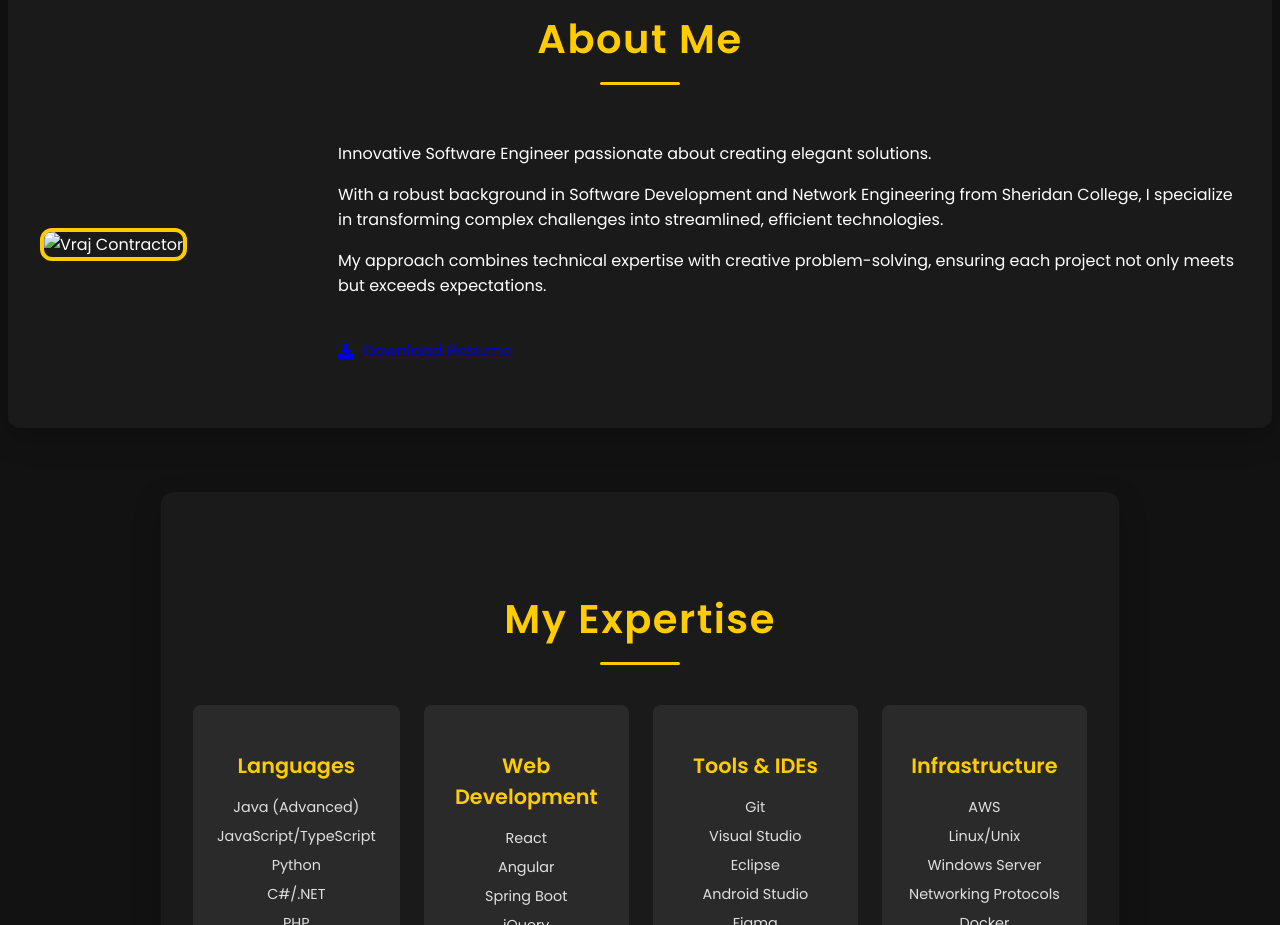
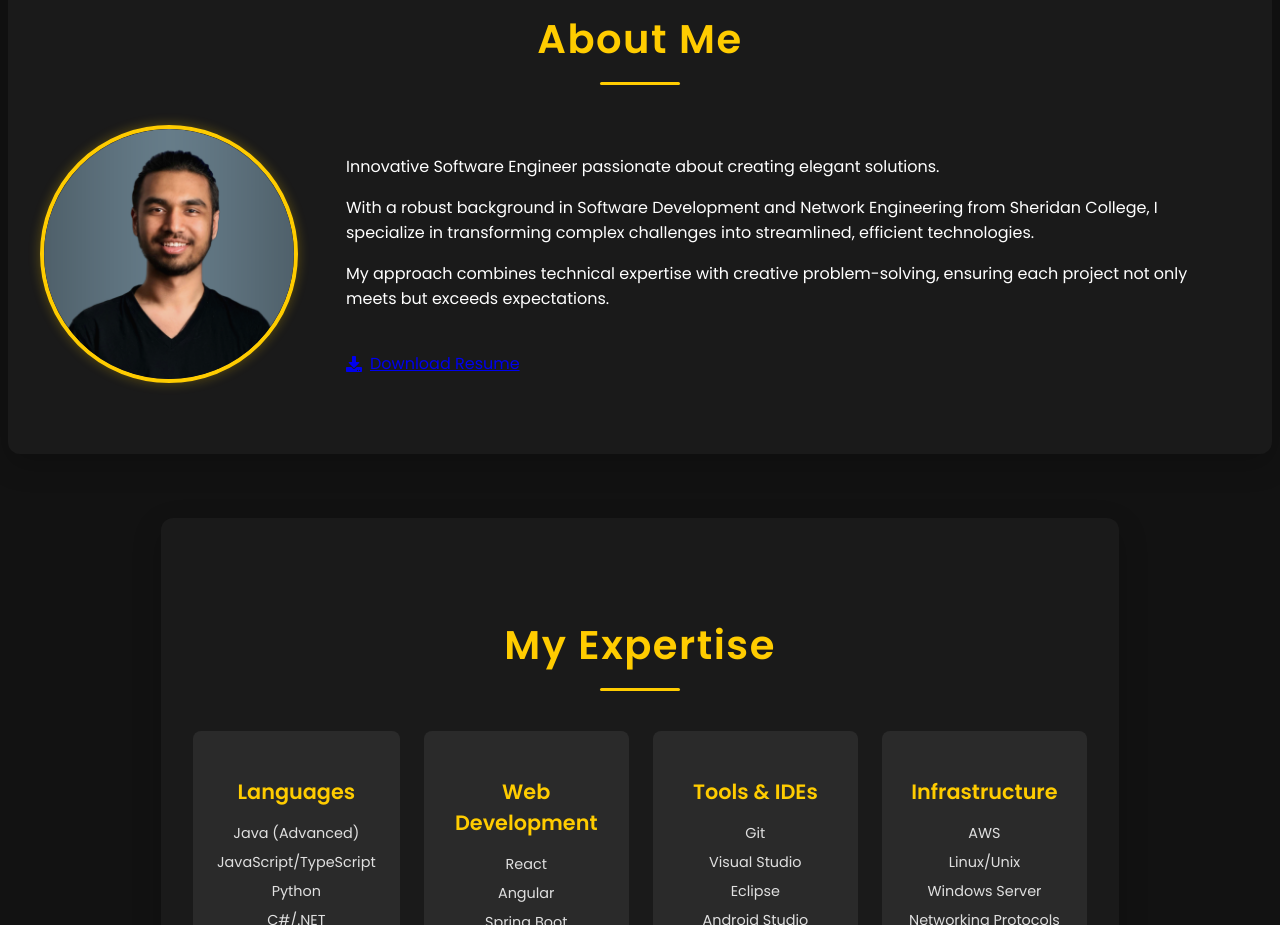
Before and after one commit to Vraj-x2/Portfolio, a plain HTML site: page index.html in a window 1280 px wide. Shown: the part 920-1845 px from the top of the page. Drawn offline with Linux system fonts and the light colour scheme; a script that the page names is missing.

Commit message:
Auto push on 2025-10-09 17:57

```diff
--- a/assets/css/ProjectAndAbout.css
+++ b/assets/css/ProjectAndAbout.css
@@ -25,9 +25,15 @@
     width: 250px;
     height: 250px;
     object-fit: cover;
-    border-radius: 12px;
-    border: 4px solid var(--primary-color);
-    transition: transform 0.3s ease;
+    border-radius: 50%;                /* makes it a perfect circle */
+    border: 4px solid var(--primary-color); /* keeps your yellow border */
+    box-shadow: 0 0 12px rgba(255, 204, 0, 0.3); /* subtle glow (optional) */
+    transition: transform 0.3s ease, box-shadow 0.3s ease;
+}
+
+.about-image img:hover {
+    transform: scale(1.05);
+    box-shadow: 0 0 16px rgba(255, 204, 0, 0.6); /* hover glow */
 }
 
 .about-text {
--- a/index.html
+++ b/index.html
@@ -63,7 +63,7 @@
     <h2>About Me</h2>
     <div class="about-content">
       <div class="about-image">
-        <img src="assets/images/profile-pic (1)" alt="Vraj Contractor">
+        <img src="assets\images\professional-headshot.jpg" alt="Vraj Contractor">
       </div>
       <div class="about-text">
         <p>Innovative Software Engineer passionate about creating elegant solutions.</p>
```
